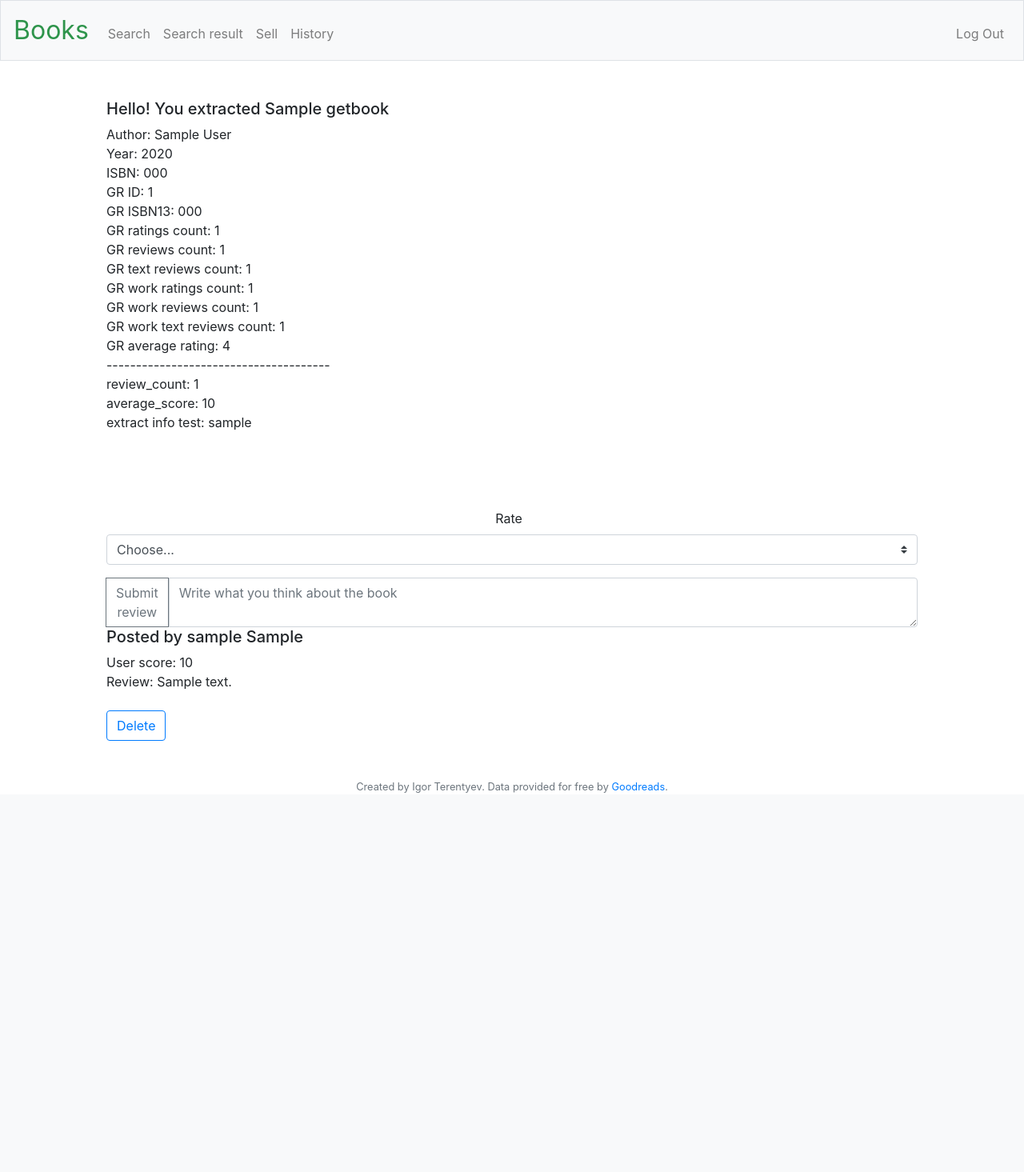
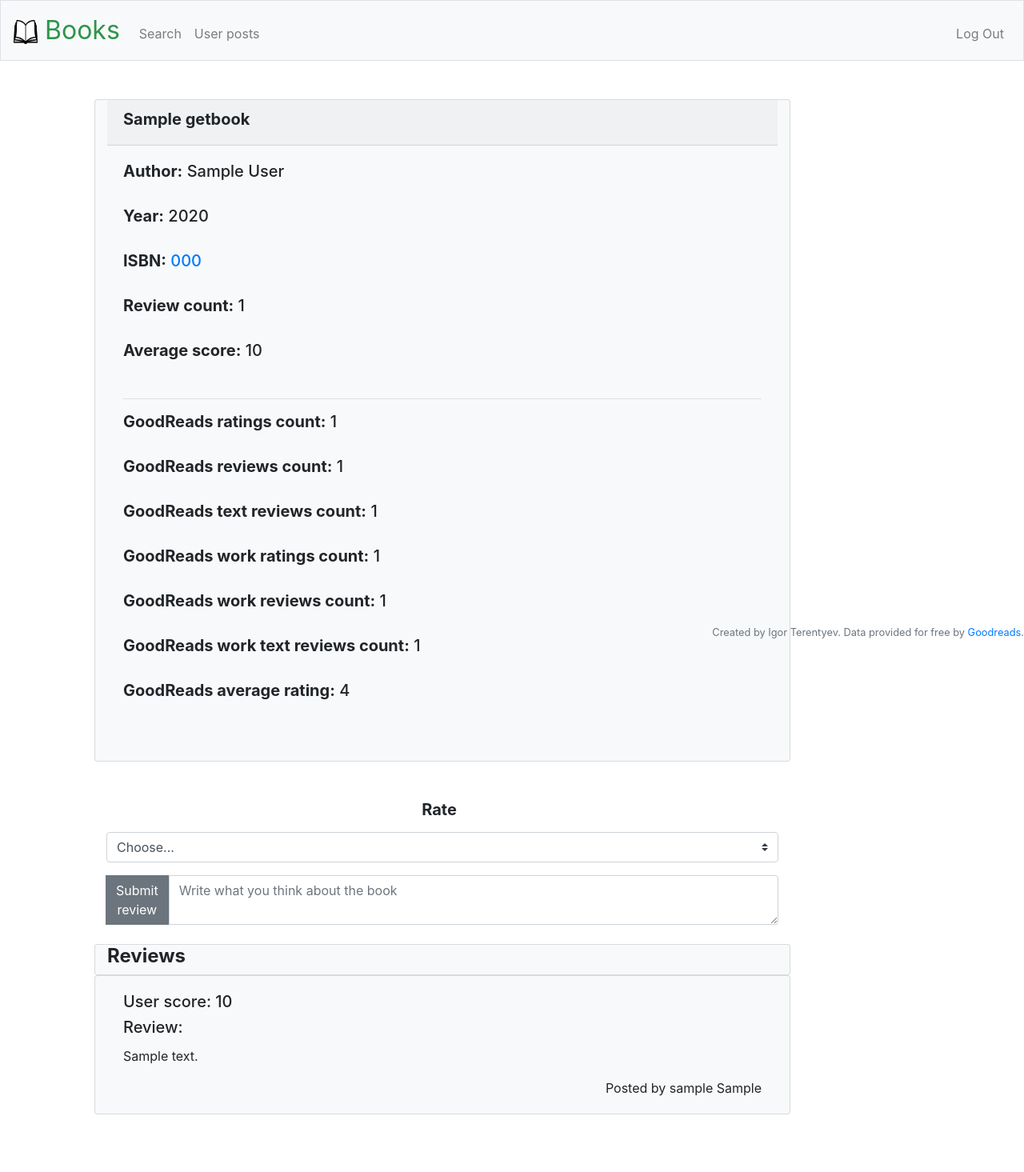
Before and after one commit to FaiWei/CS50-s-Web-Programming-with-Python-and-JavaScript, a Flask app: template templates/book.html in a window 1280 px wide. Shown: the whole page at 80% size. Before the commit the page ends 991 px from the top, so only its background shows below. Run offline with Flask 2, Linux system fonts and the light colour scheme; the visitor is signed in with stand-in values (Sample User, id 1); the template is opened without the code that fills it: most values are stand-ins (such as "Sample title", 1, 10 or a date in 2020); some libraries are stand-ins or nearby versions.

Commit message:
complete

```diff
--- a/application.py
+++ b/application.py
@@ -200,8 +200,8 @@
         # check delete request
         delete = request.form.get("delete")
         if delete:
-            db.execute("DELETE FROM practice.reviews WHERE book_id = :book_id",
-            {"book_id": book})
+            db.execute("DELETE FROM practice.reviews WHERE book_id = :book_id AND user_id = :user_id",
+            {"book_id": book, "user_id": session["user_id"]})
 
             rev_count = db.execute("SELECT COUNT(*) FROM practice.reviews WHERE book_id = :book_id",
             {"book_id": book}).fetchone()
@@ -234,17 +234,51 @@
                 db.execute("UPDATE practice.books SET average_score = :av_score WHERE id = :id",
                 {"id": book, "av_score": av_score[0]})
             db.commit()
+
     # User reached route via GET (as by clicking a link or via redirect)
-    # Make sure book exists.
     getbook = db.execute("SELECT * FROM practice.books WHERE id = :id", {"id": book}).fetchone()
-    user_reviews = db.execute("SELECT to_char(practice.reviews.timestamp, 'HH12:MI:SS, DD Mon YYYY'), practice.reviews.review, practice.reviews.score, practice.reviews.user_id, practice.reviews.book_id, practice.users.username FROM practice.reviews, practice.users WHERE practice.users.id = practice.reviews.user_id AND practice.reviews.book_id = :id", {"id": book}).fetchall()
-    check = db.execute("SELECT review FROM practice.reviews WHERE book_id = :id", {"id": book}).fetchone()
+    user_reviews = db.execute("SELECT to_char(practice.reviews.timestamp, 'HH12:MI:SS, DD Mon YYYY'), practice.reviews.review, \
+                                practice.reviews.score, practice.reviews.user_id, practice.reviews.book_id, practice.users.username \
+                                FROM practice.reviews, practice.users \
+                                WHERE practice.users.id = practice.reviews.user_id AND practice.reviews.book_id = :id", {"id": book}).fetchall()
+    check = db.execute("SELECT review FROM practice.reviews WHERE book_id = :id and user_id = :user_id", {"id": book, "user_id": session["user_id"]}).fetchone()
     gr_info = requests.get("https://www.goodreads.com/book/review_counts.json", params={"key": "5jXseztBn2uj3YIDp0rA", "isbns": getbook.isbn})
     gr_book = gr_info.json()
     g_req = gr_book['books'][0]
     if getbook is None:
         return apology("No such book", 400)
-    return render_template("book.html", getbook=getbook, gr_info=g_req, user_reviews=user_reviews, check=check.review)
+    return render_template("book.html", getbook=getbook, gr_info=g_req, user_reviews=user_reviews, check=check, user=session["user_id"])
+
+@app.route("/user_posts", methods=["GET", "POST"])
+def user_posts():
+    # User reached route via POST (as by submitting a form via POST)
+    if request.method == "POST":
+        # check delete request
+        delete = request.form.get("delete")
+        if delete:
+            db.execute("DELETE FROM practice.reviews WHERE book_id = :book_id",
+            {"book_id": delete})
+
+            rev_count = db.execute("SELECT COUNT(*) FROM practice.reviews WHERE book_id = :book_id",
+            {"book_id": delete}).fetchone()
+            db.execute("UPDATE practice.books SET review_count = :rev_count WHERE id = :id",
+            {"id": delete, "rev_count": rev_count[0]})
+
+            av_score = db.execute("SELECT AVG(score) FROM practice.reviews WHERE book_id = :book_id",
+            {"book_id": delete}).fetchone()
+            db.execute("UPDATE practice.books SET average_score = :av_score WHERE id = :id",
+            {"id": delete, "av_score": av_score[0]})
+            db.commit()
+
+    # User reached route via GET (as by clicking a link or via redirect)
+    username = db.execute("SELECT username FROM practice.users WHERE id = :id", {"id": session["user_id"]}).fetchone()
+
+    getpost = db.execute("SELECT to_char(practice.reviews.timestamp, 'HH12:MI:SS, DD Mon YYYY'), practice.reviews.review, \
+                    practice.reviews.score, practice.reviews.book_id, practice.books.title \
+                    FROM practice.books, practice.reviews \
+                    WHERE practice.reviews.user_id = :id AND practice.reviews.book_id = practice.books.id", {"id": session["user_id"]}).fetchall()
+
+    return render_template("user_posts.html", getpost=getpost, username=username.username)
 
 @app.route("/api/<string:isbn_api>")
 def book_api(isbn_api):
--- a/static/styles.css
+++ b/static/styles.css
@@ -11,6 +11,12 @@
 {
     text-align: left;
 }
+
+.infobook-r
+{
+    text-align: right;
+}
+
 main .form-control
 {
     /* center form controls */
--- a/templates/book.html
+++ b/templates/book.html
@@ -1,44 +1,42 @@
 {% extends "layout.html" %}
 
 {% block title %}
-    Main Page
+    {{ getbook.title }}
 {% endblock %}
 
 {% block main %}
 
     <div class="container">
-        <div class="row">
-            <div class="col-md infobook">
-                <h5>Hello! You extracted {{ getbook.title }}</h1>
-                Author: {{ getbook.author }}<br>
-                Year: {{ getbook.year }}<br>
-                ISBN: {{ getbook.isbn }}<br>
-                GR ID: {{ gr_info.id }}<br>
-                GR ISBN13: {{ gr_info.isbn13 }}<br>
-                GR ratings count: {{ gr_info.ratings_count }}<br>
-                GR reviews count: {{ gr_info.reviews_count }}<br>
-                GR text reviews count: {{ gr_info.text_reviews_count }}<br>
-                GR work ratings count: {{ gr_info.work_ratings_count }}<br>
-                GR work reviews count: {{ gr_info.work_reviews_count }}<br>
-                GR work text reviews count: {{ gr_info.work_text_reviews_count }}<br>
-                GR average rating: {{ gr_info.average_rating }}<br>
-                --------------------------------------<br>
-                review_count: {{ getbook.review_count }}<br>
-                average_score: {{ getbook.average_score }}<br>
-                extract info test: {{ user_reviews[0].username }}<br>
+        <div class="row infobook">
+            <div class="card bg-light col-10">
+                <div class="card-header"><h5><b>{{ getbook.title }}</b></h5></div>
+                <div class="card-body">
+                <h5><b>Author:</b> {{ getbook.author }}</h5><br>
+                <h5><b>Year:</b> {{ getbook.year }}</h5><br>
+                <h5><b>ISBN:</b> <a href="/api/{{ getbook.isbn }}">{{ getbook.isbn }}</a></h5><br>
+                <h5><b>Review count:</b> {{ getbook.review_count }}</h5><br>
+                <h5><b>Average score:</b> {{ getbook.average_score }}</h5><br>
+                <hr>
+                <h5><b>GoodReads ratings count:</b> {{ gr_info.ratings_count }}</h5><br>
+                <h5><b>GoodReads reviews count:</b> {{ gr_info.reviews_count }}</h5><br>
+                <h5><b>GoodReads text reviews count:</b> {{ gr_info.text_reviews_count }}</h5><br>
+                <h5><b>GoodReads work ratings count:</b> {{ gr_info.work_ratings_count }}</h5><br>
+                <h5><b>GoodReads work reviews count:</b> {{ gr_info.work_reviews_count }}</h5><br>
+                <h5><b>GoodReads work text reviews count:</b> {{ gr_info.work_text_reviews_count }}</h5><br>
+                <h5><b>GoodReads average rating:</b> {{ gr_info.average_rating }}</h5><br>
                 <br>
+                </div>
             </div>
         </div>
+        <br>
         {% if not check %}
         <div class="row">
-            <div class="col-md">
-                <br>
-                <br>
+            <div class="col-10">
                 <br>
                 <form action="/books/{{ getbook.id }}" method="post">
                     <fieldset>
                         <div class="form-group">
-                            <label class="mr-sm-2" for="inlineFormCustomSelect">Rate</label>
+                            <h5><label class="mr-sm-2" for="inlineFormCustomSelect"><b>Rate</b></label></h5>
                             <select class="custom-select mr-sm-2" id="inlineFormCustomSelect" name="score">
                               <option selected>Choose...</option>
                               <option value="1">One</option>
@@ -50,7 +48,7 @@
                         </div>
                         <div class="input-group">
                             <div class="input-group-append">
-                                <button class="btn btn-outline-secondary" type="submit">Submit</br>review</button>
+                                <button class="btn btn-secondary" type="submit">Submit</br>review</button>
                             </div>
                             <textarea class="form-control" aria-label="With textarea" name="review" placeholder="Write what you think about the book"></textarea>
                           </div>
@@ -59,20 +57,40 @@
             </div>
         </div>
         {% endif %}
+        <br>
+        <div class="row infobook">
+            <div class="card bg-light col-10">
+                <h4><b>Reviews</b></h4>
+            </div>
+        </div>
         {% if user_reviews %}
         {% for review in user_reviews %}
-        <div class="row">
-            <div class="col-md infobook">
-                <h5>Posted by {{ review.username }} {{ review.to_char }}</h1>
-                User score: {{ review.score }}<br>
-                Review: {{ review.review }}<br>
-                <br>
+        <div class="row infobook">
+            <div class="card bg-light col-10">
+                <div class="card-body">
+                    <h5>User score: {{ review.score }}</h5>
+                    <h5 class="card-title">Review:</h5>
+                    <p class="card-text">{{ review.review }}</p>
+                    <p class="card-text infobook-r">Posted by {{ review.username }} {{ review.to_char }}</p>
+                </div>
+            </div>
+            {% if review.user_id == user %}
+            <div class="col-sm">
                 <form action="/books/{{ getbook.id }}" method="post">
-                <button name="delete" type="submit" value="1" class="btn btn-outline-primary">Delete</button>
+                    <button name="delete" type="submit" value="1" class="btn btn-outline-primary">Delete</button>
                 </form>
             </div>
+            {% endif %}
         </div>
+        <br>
         {% endfor %}
+        {% else %}
+        <div class="row infobook">
+            <div class="card bg-light col-10">
+                <div class="card-header"><h5>None.</h5></div>
+            </div>
+        </div>
+        <br>
         {% endif %}
     </div>
 
--- a/templates/index.html
+++ b/templates/index.html
@@ -8,13 +8,13 @@
     <div class="container">
         <div class="row">
             <div class="col-md">
-                <h1>Hello, {{ username }}</h1>
+                <br>
+                <h2>Hello, {{ username }}</h2>
+                <h5>Please enter the name of the book, author or isbn.</h5>
             </div>
         </div>
         <div class="row">
             <div class="col-md">
-                <br>
-                <br>
                 <br>
                 <form action="/" method="post">
                     <fieldset>
--- a/templates/layout.html
+++ b/templates/layout.html
@@ -24,7 +24,12 @@
     <body>
 
         <nav class="navbar navbar-expand-md navbar-light bg-light border">
-            <a class="navbar-brand" href="/"><span id="green">Books</span></a>
+            <a class="navbar-brand" href="/">
+                <img src="/static/book.png" width="30" height="30" alt="">
+                <span id="green">
+                    Books
+                </span>
+            </a>
             <button aria-controls="navbar" aria-expanded="false" aria-label="Toggle navigation" class="navbar-toggler" data-target="#navbar" data-toggle="collapse" type="button">
                 <span class="navbar-toggler-icon"></span>
             </button>
@@ -32,10 +37,9 @@
                 {% if session.user_id %}
                     <ul class="navbar-nav mr-auto mt-2">
                         <li class="nav-item"><a class="nav-link" href="/">Search</a></li>
-                        <li class="nav-item"><a class="nav-link" href="/search">Search result</a></li>
-                        <li class="nav-item"><a class="nav-link" href="/sell">Sell</a></li>
-                        <li class="nav-item"><a class="nav-link" href="/history">History</a></li>
+                        <li class="nav-item"><a class="nav-link" href="/user_posts">User posts</a></li>
                     </ul>
+                    <div class="dropdown-divider"></div>
                     <ul class="navbar-nav ml-auto mt-2">
                         <li class="nav-item"><a class="nav-link" href="/logout">Log Out</a></li>
                     </ul>
@@ -60,8 +64,9 @@
             {% block main %}{% endblock %}
         </main>
 
-        <footer class="small text-center text-muted">
+        <footer class="small text-right text-muted fixed-bottom">
             Created by Igor Terentyev. Data provided for free by <a href=" https://www.goodreads.com/">Goodreads</a>.
+            <br>
         </footer>
 
     </body>
--- a/templates/search.html
+++ b/templates/search.html
@@ -1,7 +1,7 @@
 {% extends "layout.html" %}
 
 {% block title %}
-    Main Page
+    Results
 {% endblock %}
 
 {% block main %}
```
Also changed, not shown: templates/user_posts.html (added, +34 -0 lines), test.py (deleted, +0 -32 lines), README.md, static/note.png (deleted), 3 other files.
